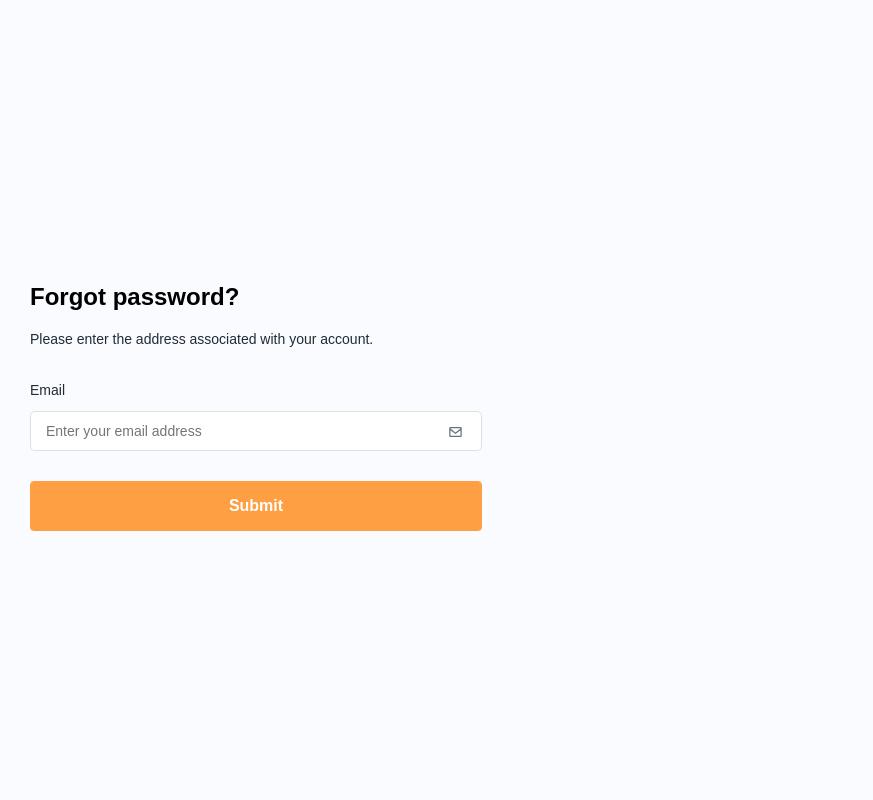
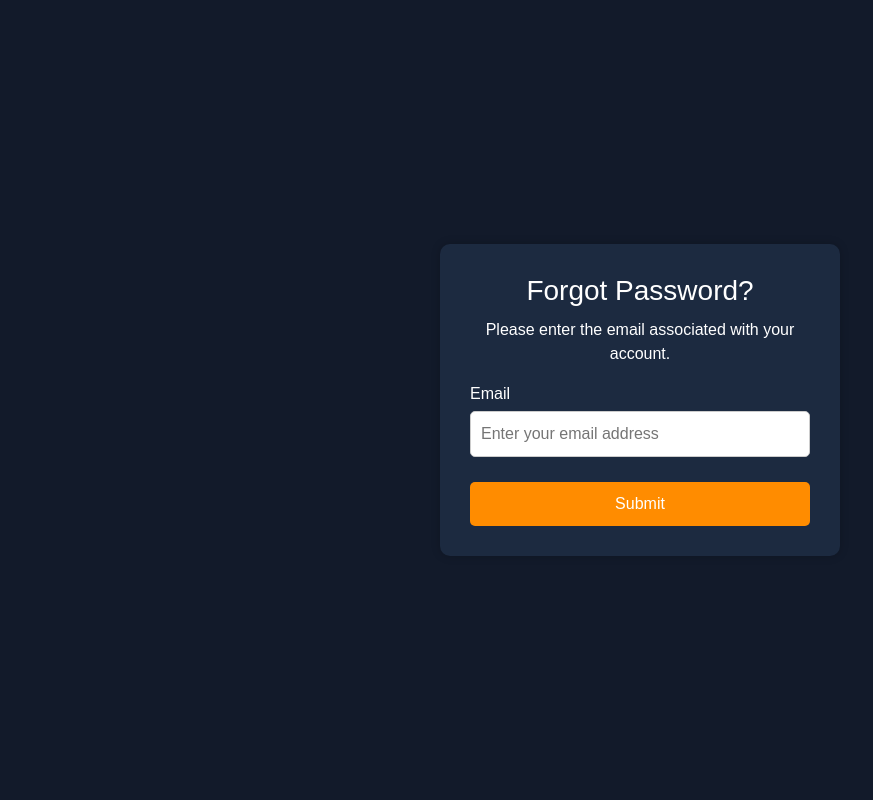
Before and after one commit to axoblade/inventory-manager-project, a PHP site: page /forgetpassword.php in a window 1280 px wide. Shown: the whole page, without its empty margins (0-873 px from the left). Run offline with PHP 8.4, Linux system fonts and the light colour scheme; some libraries are stand-ins or nearby versions.

Commit message:
added changes

```diff
--- a/forgetpassword.php
+++ b/forgetpassword.php
@@ -3,59 +3,112 @@
 <head>
 <meta charset="utf-8">
 <meta name="viewport" content="width=device-width, initial-scale=1.0, user-scalable=0">
-<!--<meta name="description" content="POS - Bootstrap Admin Template">
-<meta name="keywords" content="admin, estimates, bootstrap, business, corporate, creative, invoice, html5, responsive, Projects">
-<meta name="author" content="Dreamguys - Bootstrap Admin Template">
-<meta name="robots" content="noindex, nofollow">-->
-<title>Login</title>
-
-<link rel="shortcut icon" type="image/x-icon" href="assets/img/favicon.jpg">
+<title>Forgot Password</title>
 
 <link rel="stylesheet" href="assets/css/bootstrap.min.css">
-
 <link rel="stylesheet" href="assets/plugins/fontawesome/css/fontawesome.min.css">
 <link rel="stylesheet" href="assets/plugins/fontawesome/css/all.min.css">
 
-<link rel="stylesheet" href="assets/css/style.css">
+<style>
+    body {
+        background-color: #121A2A;
+        display: flex;
+        justify-content: center;
+        align-items: center;
+        height: 100vh;
+        margin: 0;
+        color: white;
+        font-family: Arial, sans-serif;
+    }
+    .forgot-password-container {
+        background: #1C2A40;
+        padding: 30px;
+        border-radius: 10px;
+        box-shadow: 0 0 10px rgba(0, 0, 0, 0.2);
+        width: 100%;
+        max-width: 400px;
+        text-align: center;
+    }
+    h3 {
+        margin-bottom: 10px;
+    }
+    .form-group {
+        margin-bottom: 15px;
+        text-align: left;
+    }
+    .form-group label {
+        display: block;
+        margin-bottom: 5px;
+    }
+    .form-group input {
+        width: 100%;
+        padding: 10px;
+        border-radius: 5px;
+        border: 1px solid #ccc;
+    }
+    .btn-submit {
+        background-color: #FF8C00;
+        color: white;
+        border: none;
+        padding: 10px;
+        width: 100%;
+        border-radius: 5px;
+        cursor: pointer;
+        font-size: 16px;
+        margin-top: 10px;
+    }
+    .btn-submit:hover {
+        background-color: #E07B00;
+    }
+    .message {
+        margin-top: 15px;
+        font-size: 14px;
+    }
+</style>
 </head>
-<body class="account-page">
+<body>
 
-<div class="main-wrapper">
-<div class="account-content">
-<div class="login-wrapper">
-<div class="login-content">
-<div class="login-userset ">
-<div class="login-logo">
+<div class="forgot-password-container">
+    <h3>Forgot Password?</h3>
+    <p>Please enter the email associated with your account.</p>
 
+    <?php
+    if ($_SERVER["REQUEST_METHOD"] == "POST") {
+        $email = $_POST['email'];
+
+        // Validate email format
+        if (!filter_var($email, FILTER_VALIDATE_EMAIL)) {
+            echo "<p class='message' style='color: red;'>Invalid email format.</p>";
+        } else {
+            // Generate password reset token
+            $token = bin2hex(random_bytes(32)); // Secure random token
+
+            // Create reset link
+            $reset_link = "https://yourwebsite.com/reset-password.php?token=" . $token;
+
+            // Email subject & message
+            $subject = "Password Reset Request";
+            $message = "Click the link below to reset your password:\n\n$reset_link\n\nIf you didn't request this, please ignore this email.";
+            $headers = "From: no-reply@yourwebsite.com\r\nReply-To: no-reply@yourwebsite.com";
+
+            // Send email (Use PHPMailer for better reliability)
+            if (mail($email, $subject, $message, $headers)) {
+                echo "<p class='message' style='color: green;'>Password reset link has been sent to your email.</p>";
+            } else {
+                echo "<p class='message' style='color: red;'>Error sending email. Please try again.</p>";
+            }
+        }
+    }
+    ?>
+
+    <form action="" method="POST">
+        <div class="form-group">
+            <label>Email</label>
+            <input type="email" name="email" placeholder="Enter your email address" required>
+        </div>
+        <button type="submit" class="btn-submit">Submit</button>
+    </form>
 </div>
-<div class="login-userheading">
-<h3>Forgot password?</h3>
-<h4>Please enter the address associated with your account.</h4>
-</div>
-<div class="form-login">
-<label>Email</label>
-<div class="form-addons">
-<input type="text" placeholder="Enter your email address">
-<img src="assets/img/icons/mail.svg" alt="img">
-</div>
-</div>
-<div class="form-login">
-<a class="btn btn-login" href="signin.php">Submit</a>
-</div>
-</div>
-</div>
-<div class="login-img">
-<!--<img src="assets/img/login.jpg" alt="img">-->
-</div>
-</div>
-</div>
-</div>
-<script src="assets/js/jquery-3.6.0.min.js"></script>
 
-<script src="assets/js/feather.min.js"></script>
-
-<script src="assets/js/bootstrap.bundle.min.js"></script>
-
-<script src="assets/js/script.js"></script>
 </body>
 </html>
--- a/index.php
+++ b/index.php
@@ -30,8 +30,7 @@ require("./authCheck.php");
     <div class="main-wrapper">
 
         <div class="header">
-
-            <ul class="nav user-menu">
+             <ul class="nav user-menu">
 
                 <li class="nav-item">
                     <div class="top-nav-search">
```
Also changed, not shown: assets/css/style1.css (+17 -48 lines), navbar.php (+5 -5 lines), signin.php (+80 -43 lines).
